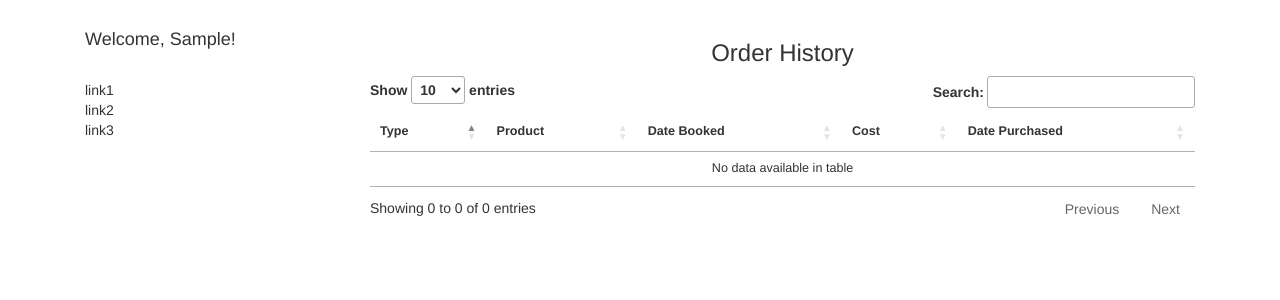
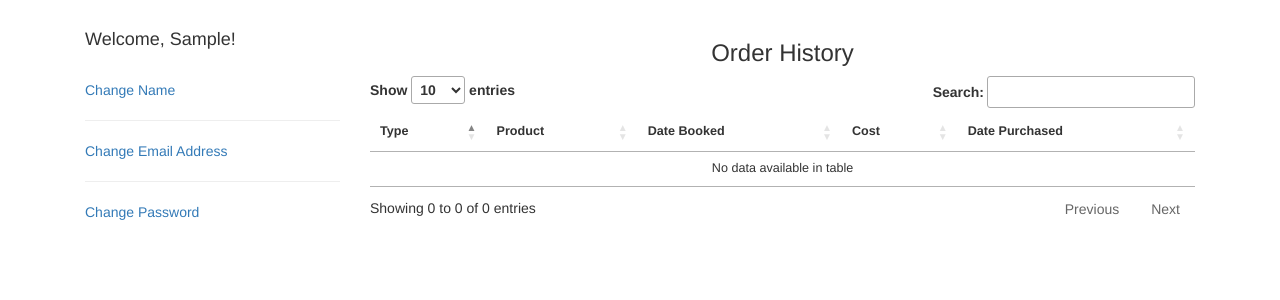
Before and after one commit to Diagnost1X/bcm-training, a Django app: page /accounts/1/ in a window 1280 px wide. Shown: the part 100-400 px from the top of the page. Run offline with Django 3.2, Linux system fonts and the light colour scheme; the visitor is signed in with stand-in values (Sample User, id 1); data comes from the database, SQL or seed files in the repository; data that the repository does not hold is empty; some libraries are stand-ins or nearby versions.

Commit message:
Added ability for users to change their first and last name

```diff
--- a/accounts/forms.py
+++ b/accounts/forms.py
@@ -49,3 +49,8 @@ class UserRegistrationForm(UserCreationForm):
 class UserLoginForm(forms.Form):
     email = forms.EmailField()
     password = forms.CharField(widget=forms.PasswordInput)
+
+
+class ChangeName(forms.Form):
+    first_name = forms.CharField(label="First Name", max_length=30)
+    last_name = forms.CharField(label="Last Name", max_length=30)
--- a/accounts/static/accounts/css/accounts.css
+++ b/accounts/static/accounts/css/accounts.css
@@ -11,3 +11,39 @@ th {
     padding: 3px;
     border: black solid 1px;*/
 }
+#side-nav li {
+    list-style-type: none;
+    border-radius: 90px;
+    margin: 10px 40px;
+    background-color: #4A97D6;
+    text-align: center;
+}
+#side-nav li a {
+    display: block;
+    text-decoration: none;
+    color: white;
+}
+#side-nav li a:focus {
+    color: yellow;
+}
+#side-nav {
+    padding-left: 0;
+}
+@media (min-width: 768px) {
+    #side-nav li {
+        border-radius: 0px;
+        margin: 0px;
+        background-color: initial;
+        text-align: left;
+    }
+    #side-nav li a {
+        display: inline;
+        color: #337ab7;
+    }
+    #side-nav li a:hover {
+        text-decoration: underline;
+    }
+    #side-nav li a:focus {
+        color: initial;
+    }
+}
--- a/accounts/templates/accounts/account.html
+++ b/accounts/templates/accounts/account.html
@@ -17,11 +17,13 @@
     <div class="col-md-3">
         <h4>Welcome, {{ user.first_name }}!</h4>
         <br>
-        link1
-        <br>
-        link2
-        <br>
-        link3
+        <ul id="side-nav">
+            <li><a href="{% url 'change_name' request.user.id %}">Change Name</a></li>
+            <hr class="hidden-xs">
+            <li><a href="#">Change Email Address</a></li>
+            <hr class="hidden-xs">
+            <li><a href="#">Change Password</a></li>
+        </ul>
     </div>
     <section class="col-md-9">
         <h3 class="text-center">Order History</h3>
--- a/accounts/urls.py
+++ b/accounts/urls.py
@@ -7,4 +7,5 @@ urlpatterns = [
     url(r'^login/$', views.login, name='login'),
     url(r'^logout/$', views.logout, name='logout'),
     url(r'^(?P<user_id>\d+)/$', views.account, name='account'),
+    url(r'^(?P<user_id>\d+)/change_name/$', views.change_name, name='change_name'),
 ]
--- a/accounts/views.py
+++ b/accounts/views.py
@@ -7,7 +7,7 @@ from django.core.urlresolvers import reverse
 from django.shortcuts import get_object_or_404, redirect, render
 from django.template.context_processors import csrf
 
-from forms import UserLoginForm, UserRegistrationForm
+from forms import ChangeName, UserLoginForm, UserRegistrationForm
 from models import User
 
 
@@ -57,7 +57,7 @@ def login(request):
     args.update(csrf(request))
     return render(request, 'accounts/login.html', args)
 
-
+@login_required
 def logout(request):
     auth.logout(request)
     messages.success(request, 'You have successfully logged out.')
@@ -69,6 +69,7 @@ def account(request, user_id):
     training_purchases = user.t_purchases.all()
     consultancy_purchases = user.c_purchases.all()
 
+    # Protecting against users maliciously accessing other users accounts and order history
     if not user == request.user:
         # To ensure error message displays correctly
         storage = messages.get_messages(request)
@@ -83,3 +84,35 @@ def account(request, user_id):
     }
 
     return render(request, 'accounts/account.html', args)
+
+@login_required
+def change_name(request, user_id):
+    user = get_object_or_404(User, pk=user_id)
+
+    # Protecting against users maliciously editing other users accounts
+    if not user == request.user:
+        # To ensure error message displays correctly
+        storage = messages.get_messages(request)
+        storage.used = True
+        messages.error(request, "You are not authorised to view this page.")
+        return redirect(reverse('account', kwargs={'user_id': request.user.id}))
+
+    elif request.method == 'POST':
+        change_name_form = ChangeName(request.POST)
+        if change_name_form.is_valid():
+            user.first_name = change_name_form.cleaned_data['first_name']
+            user.last_name = change_name_form.cleaned_data['last_name']
+            user.save()
+            messages.success(request, "Your have successfully updated your name.")
+            return redirect(reverse('account', kwargs={'user_id': request.user.id}))
+    else:
+        change_name_form = ChangeName()
+
+    args = {
+        'user': user,
+        'change_name_form': change_name_form,
+        'form_action': reverse('change_name', kwargs={'user_id': request.user.id})
+    }
+    args.update(csrf(request))
+
+    return render(request, 'accounts/change_name.html', args)
```
Also changed, not shown: accounts/templates/accounts/change_name.html (added, +31 -0 lines).
